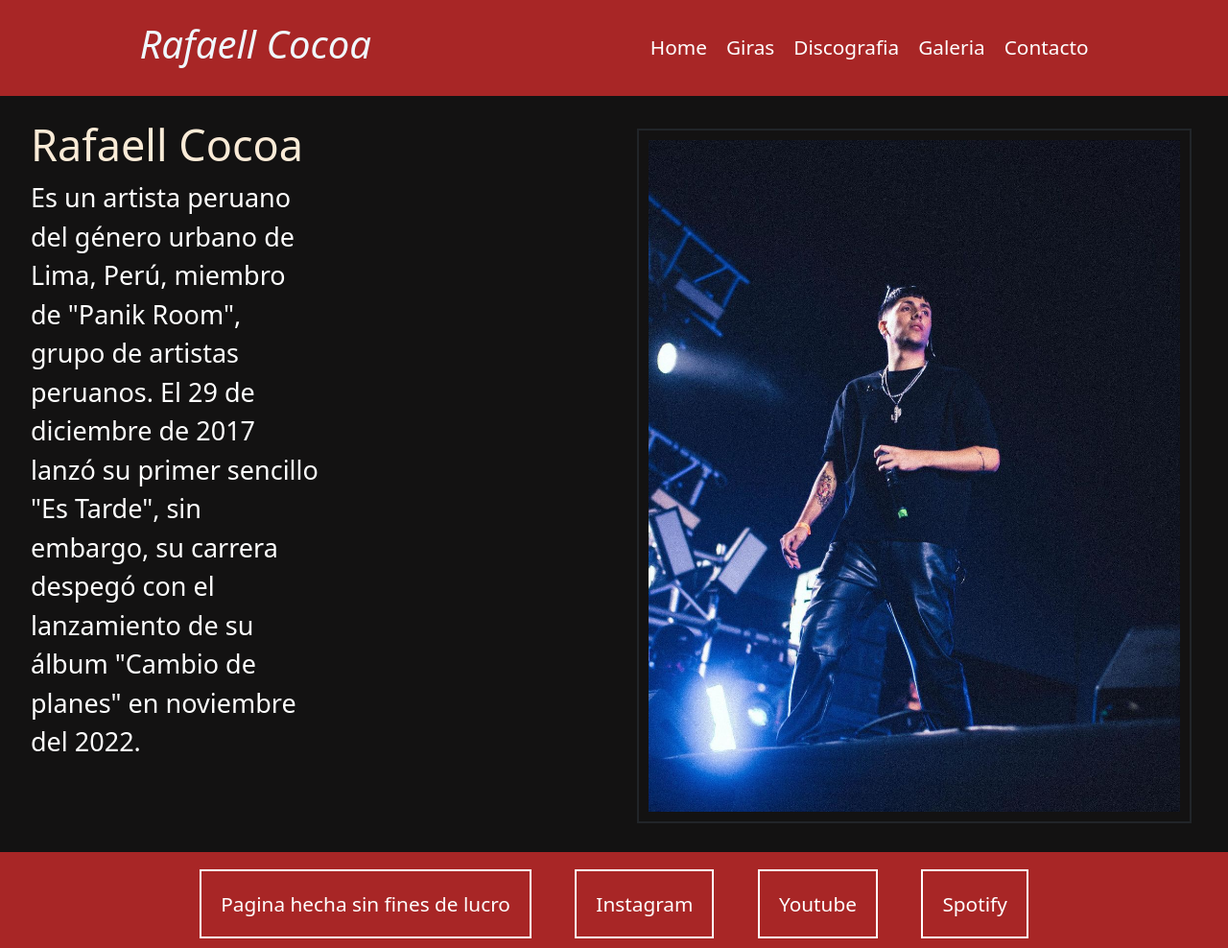
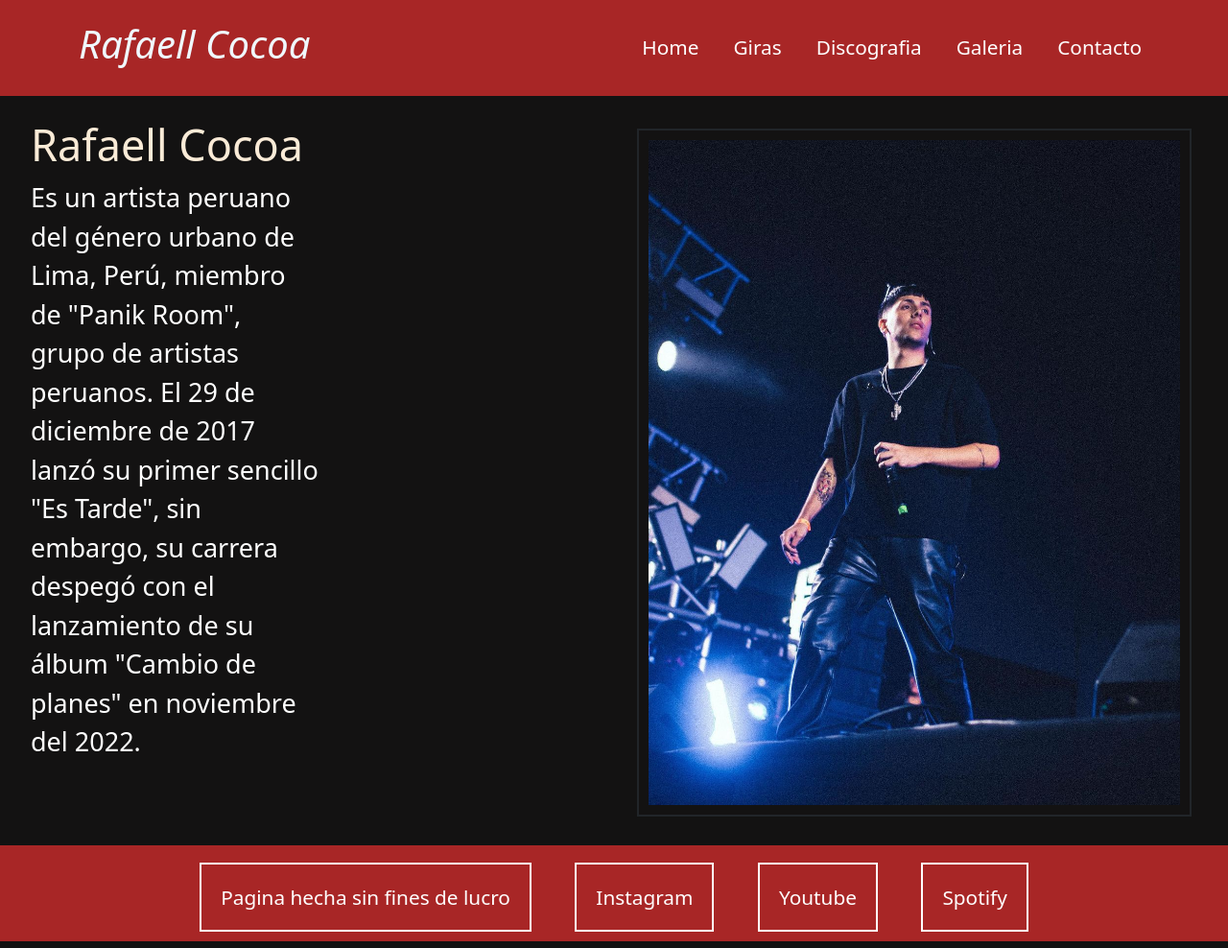
Before and after one commit to danielrferreyros/PFRichter, a plain HTML site: page index.html in a window 1280 px wide. Shown: the whole page at 96% size. Drawn offline with nearby package versions, Linux system fonts and the light colour scheme.

Commit message:
responsive2

```diff
--- a/index.html
+++ b/index.html
@@ -1,4 +1,83 @@
 <!DOCTYPE html>
+<html lang="en">
+<head>
+    <meta charset="UTF-8">
+    <meta name="viewport" content="width=device-width, initial-scale=1.0">
+    <title>Rafaell Cocoa</title>
+    <link href="https://cdn.jsdelivr.net/npm/bootstrap@5.3.3/dist/css/bootstrap.min.css" rel="stylesheet" integrity="sha384-QWTKZyjpPEjISv5WaRU9OFeRpok6YctnYmDr5pNlyT2bRjXh0JMhjY6hW+ALEwIH" crossorigin="anonymous">
+    <link rel="stylesheet" href="css/style.css"/>
+    <link rel="shortcut icon" href="./assets/Rafaell Cocoa 1.jpeg" type="image/x-icon">
+</head>
+<body>
+    <header class="navbar navbar-expand-lg">
+        <div class="container">
+            <h1 class="titulo">Rafaell Cocoa</h1>
+
+            <button class="navbar-toggler" type="button" data-bs-toggle="collapse" data-bs-target="#navbarNav" aria-controls="navbarNav" aria-expanded="false" aria-label="Toggle navigation">
+                <span class="navbar-toggler-icon"></span>
+            </button>
+
+            <nav class="collapse navbar-collapse" id="navbarNav">
+                <ul class="navbar-nav ms-auto">
+                    <li class="nav-item">
+                        <a class="nav-link" href="./index.html">Home</a>
+                    </li>
+                    <li class="nav-item">
+                        <a class="nav-link" href="./pages/giras.html">Giras</a>
+                    </li>
+                    <li class="nav-item">
+                        <a class="nav-link" href="./pages/discografia.html">Discografia</a>
+                    </li>
+                    <li class="nav-item">
+                        <a class="nav-link" href="./pages/galeria.html">Galeria</a>
+                    </li>
+                    <li class="nav-item">
+                        <a class="nav-link" href="./pages/contacto.html">Contacto</a>
+                    </li>
+                </ul>
+            </nav>
+        </div>
+    </header>
+
+    <section>
+        <div class="container mt-4">
+            <div class="row">
+                <!-- Columna del texto (6 columnas en pantallas medianas o grandes) -->
+                <div class="col-md-6">
+                    <h1 class="h1home">Rafaell Cocoa</h1>
+                    <p class="textohome">
+                        Es un artista peruano del género urbano de Lima, Perú, miembro de "Panik Room", grupo de artistas peruanos.
+                        El 29 de diciembre de 2017 lanzó su primer sencillo "Es Tarde", sin embargo, su carrera despegó con el
+                        lanzamiento de su álbum "Cambio de planes" en noviembre del 2022.
+                    </p>
+                </div>
+
+                <!-- Columna de la imagen (6 columnas en pantallas medianas o grandes) -->
+                <div class="col-md-6 d-flex justify-content-end">
+                    <div class="imagenhome">
+                        <img src="./assets/Rafaell cocoa home.jpg" alt="imagen de kidd keo" class="img-fluid" style="max-width: 100%; height: auto;">
+                    </div>
+                </div>
+            </div>
+        </div>
+    </section>
+
+    <footer class="navbarfooter text-center py-2">
+        <div class="divfooter">
+            <br>
+            <p>Pagina hecha sin fines de lucro</p>
+            <p><a target="_blank" href="https://www.instagram.com/rafaell.cocoa?utm_source=ig_web_button_share_sheet&igsh=ZDNlZDc0MzIxNw==">Instagram</a></p>
+            <p><a target="_blank" href="https://www.youtube.com/@RafaellCocoa">Youtube</a></p>
+            <p><a target="_blank" href="https://open.spotify.com/intl-es/artist/39nFvUPl8lMqvt0O3XZinc?si=BeTkdHfBQ4CYThIHSrL3tQ">Spotify</a></p>
+        </div>
+    </footer>
+
+    <script src="https://cdn.jsdelivr.net/npm/bootstrap@5.3.3/dist/js/bootstrap.bundle.min.js" integrity="sha384-YvpcrYf0tY3lHB60NNkmXc5s9fDVZLESaAA55NDzOxhy9GkcIdslK1eN7N6jIeHz" crossorigin="anonymous"></script>
+</body>
+</html>
+
+
+<!--<!DOCTYPE html>
 <html lang="en">
 <head>
     <meta charset="UTF-8">
@@ -30,7 +109,6 @@
 
     <section class="container mt-4">
         <div class="row">
-            <!-- Columna del texto (6 columnas en pantallas medianas o grandes) -->
             <div class="col-md-6">
                 <h1 class="h1home">Rafaell Cocoa</h1>
                 <p class="textohome">
@@ -40,7 +118,6 @@
                 </p>
             </div>
 
-            <!-- Columna de la imagen (6 columnas en pantallas medianas o grandes) -->
             <div class="col-md-6 d-flex justify-content-end">
                     <div class="imagenhome">
                         <img src="./assets/Rafaell cocoa home.jpg" alt="imagen de kidd keo" class="img-fluid" style="width: 1200px; height: 700px;">
@@ -48,20 +125,6 @@
             </div>
         </div>
     </section>
-
-    <!--<section class="container mt-4">
-        <div class="row">
-            <div class="col-12 text-center">
-                <div class="imagenhome">
-                    <img src="./assets/Rafaell cocoa home.jpg" alt="imagen de kidd keo" class="img-fluid" style="width: 850px; height: 700px;">
-                </div>
-                <div>
-                    <h1 class="h1home">Rafaell Cocoa</h1>
-                    <p class="textohome">Es un artista peruano del genero urbano de Lima, Perú, miembro de "Panik Room" grupo de artistas peruanos. El 29 de diciembre de 2017 lanzó su primer sencillo "Es Tarde", sin embargo, su carrera despego con el lanzamiento de su album "Cambio de planes" en noviembre del 2022.</p>
-                </div>
-            </div>
-        </div>
-    </section>-->
 
     <footer class="navbarfooter text-center py-2">
         <div class="divfooter">
```
